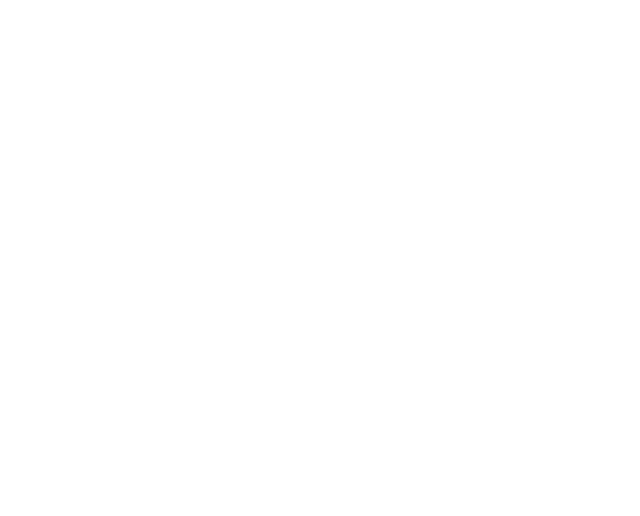
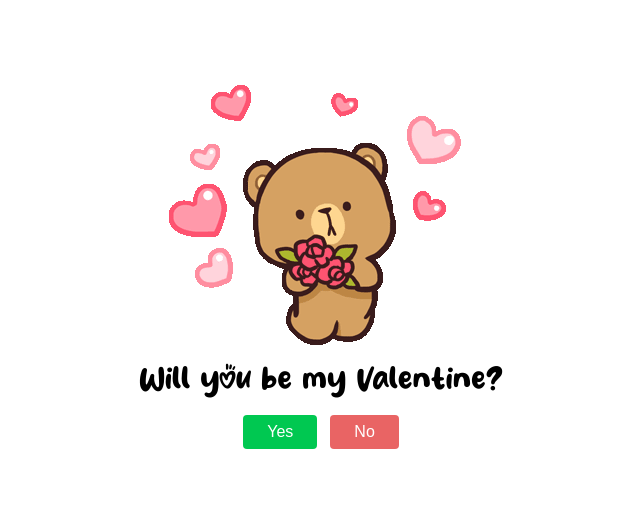
Before and after one commit to zahin-zawad/valentine-day-funny-project, a plain HTML site: page index.html in a window 1280 px wide. Shown: the whole page, without its empty margins (319-959 px from the left). Drawn offline with Linux system fonts and the light colour scheme.

Commit message:
challenge

```diff
--- a/css/style.css
+++ b/css/style.css
@@ -1,14 +1,17 @@
 @font-face {
     font-family: 'Huglove';
-    src: url('assets/fonts/Huglove.ttf');
+    src: url(../assets/fonts/Huglove.ttf);
 }
 
 *{
     margin: 0;
     padding: 0;
+    box-sizing: border-box;
 }
 p{
     font-family: Huglove;
+    font-size: 2.2rem;
+    text-align: center;
 }
 
 #Yes{
@@ -19,6 +22,7 @@ p{
     border-radius: 4px;
     cursor: pointer;
     color: white;
+    margin-right: 13px;
 }
 #No{
     background-color:#e96464;
@@ -30,6 +34,27 @@ p{
     color: white;
 
 }
-p{
+body{
+    margin: 64px 0;
+    display: flex;
+    align-items: center;
+    flex-direction: column;
+    margin-top: 4rem;
+    margin-bottom: 4rem;
+}
+#bear_jumping{
+    display: flex;
+    max-width: 100%;
+    vertical-align: middle;
+    align-items: center;
+    justify-content: center;
+    height: auto;
+
 
 }
+.buttons{
+    margin-top: 16px;
+    display: flex;
+    align-items: center;
+    justify-content: center;
+}
--- a/index.html
+++ b/index.html
@@ -0,0 +1,26 @@
+<!DOCTYPE html>
+<html lang="en">
+<head>
+    <meta charset="UTF-8">
+    <meta name="viewport" content="width=device-width, initial-scale=1.0">
+    <title>Valentine Special</title>
+    <link rel="stylesheet" href="css/style.css">
+
+</head>
+<body>
+    <header>
+
+    </header>
+
+    <div class="contianer">
+        <img id="bear_jumping" src="assets/img/bear_jumping.gif" alt="bear_jumping">
+        <p>Will you be my Valentine?</p>
+        <div class="buttons">
+            <button id="Yes">Yes</button>
+            <button id="No">No</button>
+        </div>
+
+    </div>
+
+</body>
+</html>
```
